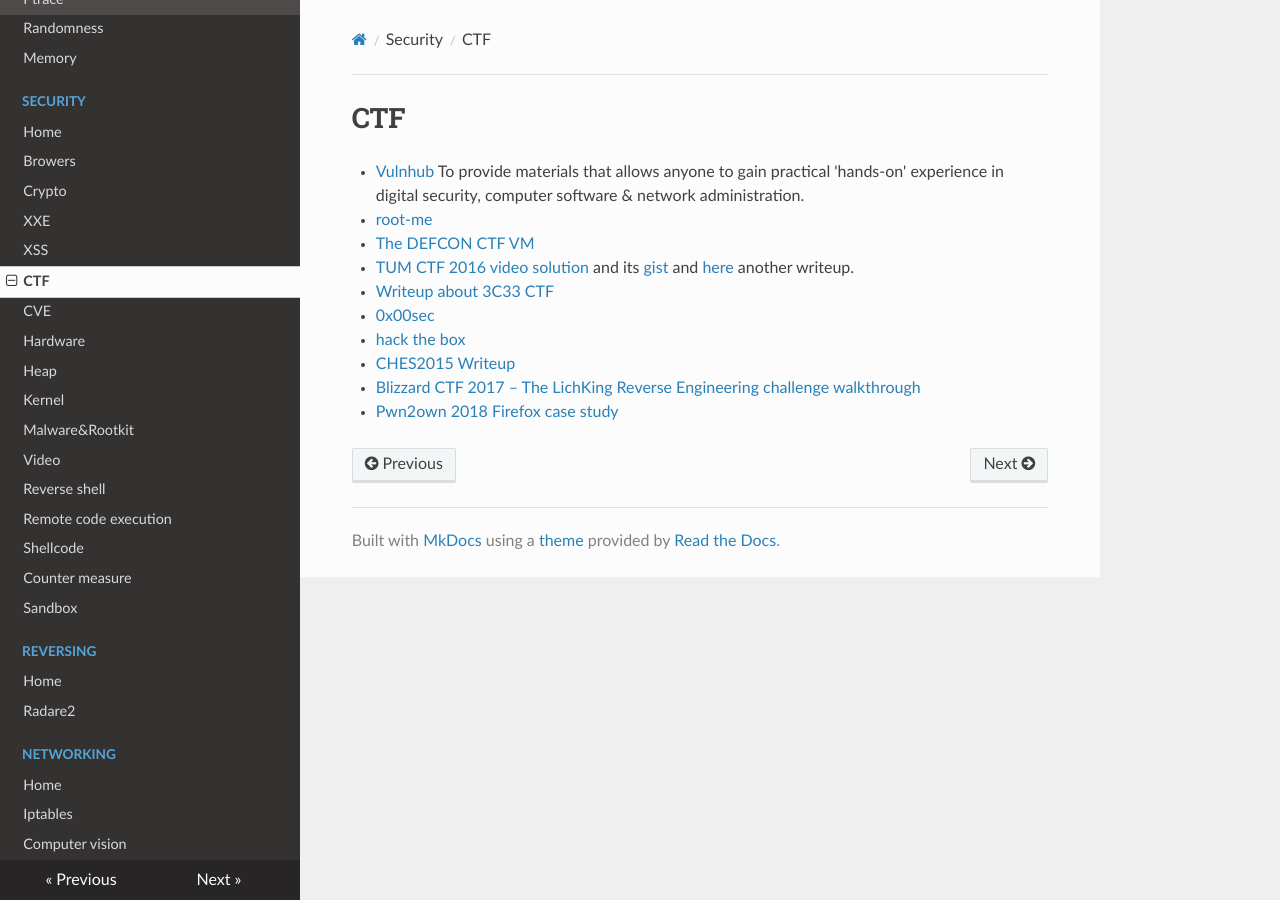
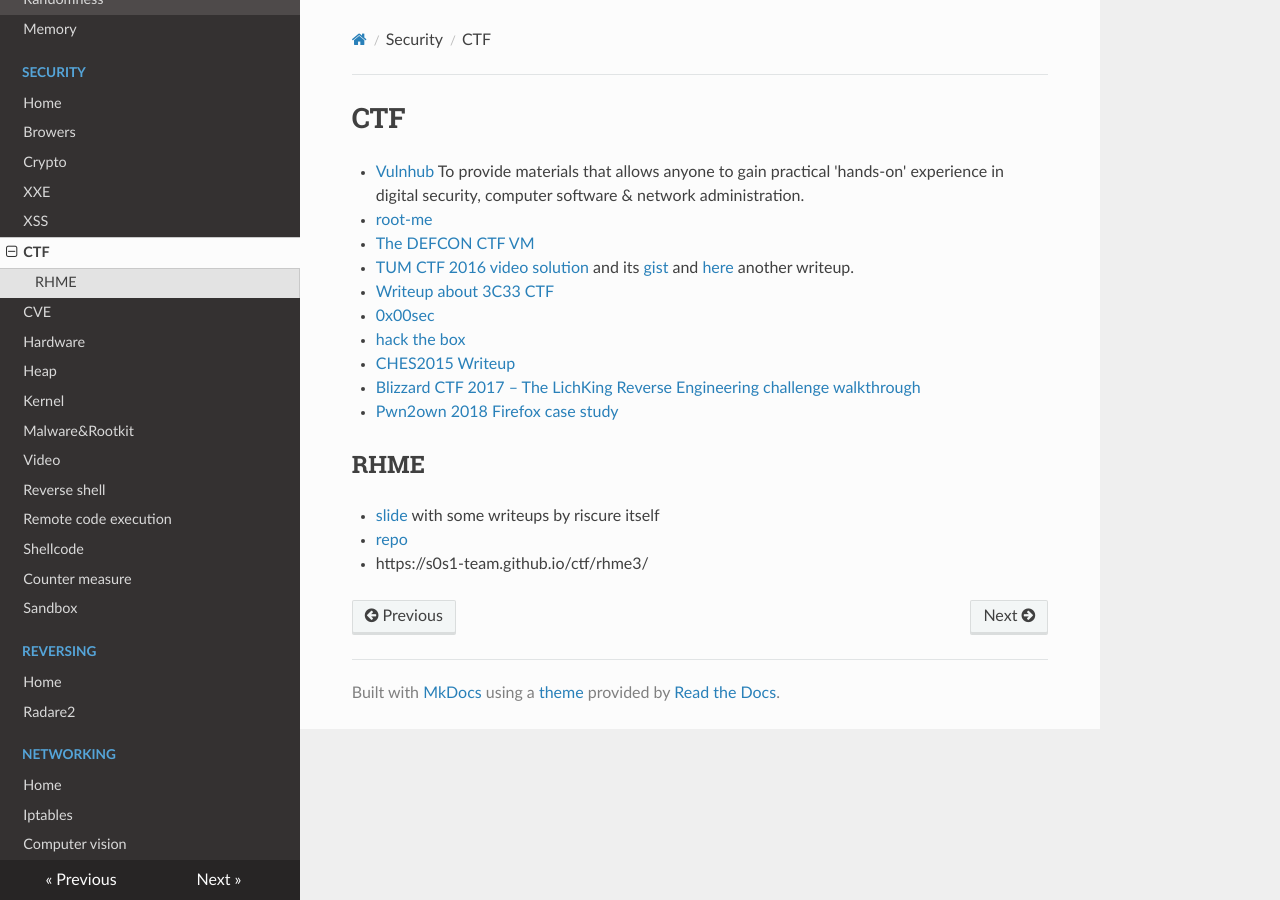
Before and after one commit to gipi/low-level, an MkDocs documentation site: the page built from docs/security/ctf.md, in a window 1280 px wide. Built offline with MkDocs 1.6.1, drawn with Linux system fonts in a browser that asks for light colours; nearby versions of some CDN libraries; old or Windows-style settings are respelled for this version of MkDocs.

Commit message:
Update ctf.md

```diff
--- a/docs/security/ctf.md
+++ b/docs/security/ctf.md
@@ -12,3 +12,9 @@
  - [CHES2015 Writeup](http://wiki.yobi.be/wiki/CHES2015_Writeup)
  - [Blizzard CTF 2017 – The LichKing Reverse Engineering challenge walkthrough](http://0xeb.net/2018/02/blizzard-ctf-2017-the-lichking-reverse-engineering-challenge-walkthrough/)
  - [Pwn2own 2018 Firefox case study](http://blogs.360.cn/blog/how-to-kill-a-firefox-en/)
+
+## RHME
+
+ - [slide](https://insomnihack.ch/wp-content/uploads/2017/04/AM-ESF-rhme2.pdf) with some writeups by riscure itself
+ - [repo](https://github.com/Riscure/Rhme-2017)
+ - https://s0s1-team.github.io/ctf/rhme3/
```
